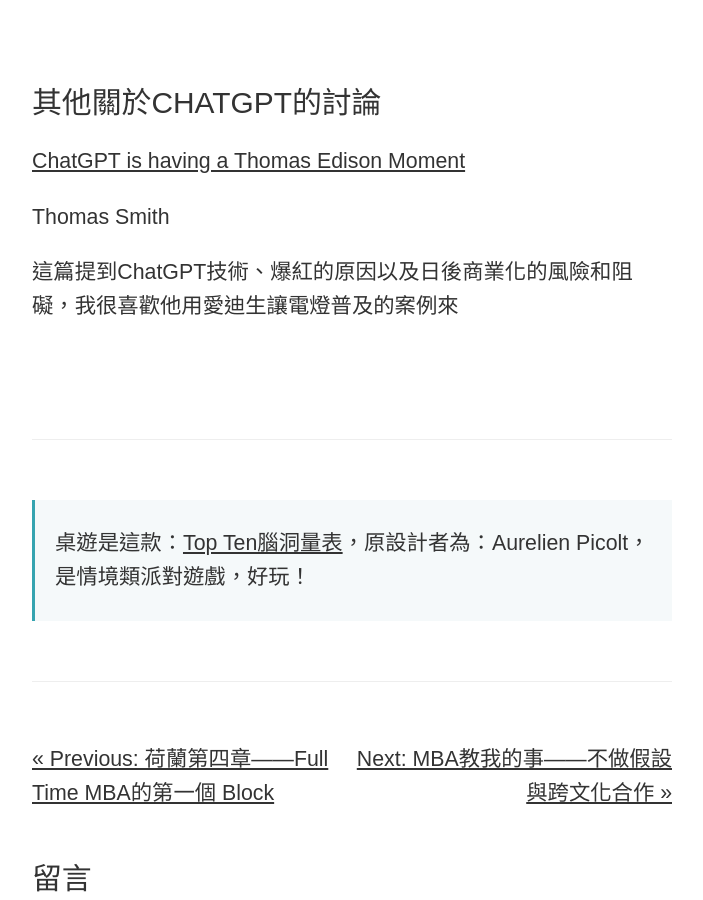
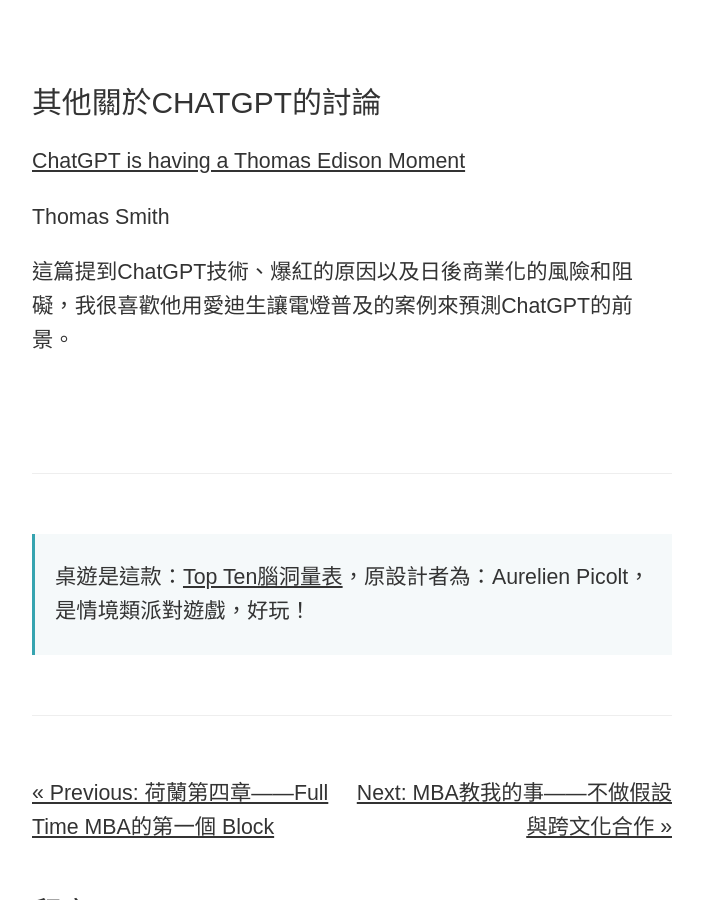
Before and after one commit to pqvst/tzling, a Jekyll site: the page built from _posts/2022-12-12-ChatGPT_Translation_Work.md, in a window 1280 px wide and 900 px high, scrolled down 5627 px. Shown: the whole window, without its empty margins (288-991 px from the left). Built offline with Jekyll 4.4.1, drawn with Linux system fonts in a browser that asks for light colours; nearby versions of some CDN libraries.

Commit message:
Update 2022-12-12-ChatGPT_Translation_Work.md

```diff
--- a/_posts/2022-12-12-ChatGPT_Translation_Work.md
+++ b/_posts/2022-12-12-ChatGPT_Translation_Work.md
@@ -100,7 +100,8 @@
 
 Thomas Smith
 
-這篇提到ChatGPT技術、爆紅的原因以及日後商業化的風險和阻礙，我很喜歡他用愛迪生讓電燈普及的案例來
+這篇提到ChatGPT技術、爆紅的原因以及日後商業化的風險和阻礙，我很喜歡他用愛迪生讓電燈普及的案例來預測ChatGPT的前景。
+
 
 <br/>
 
```
